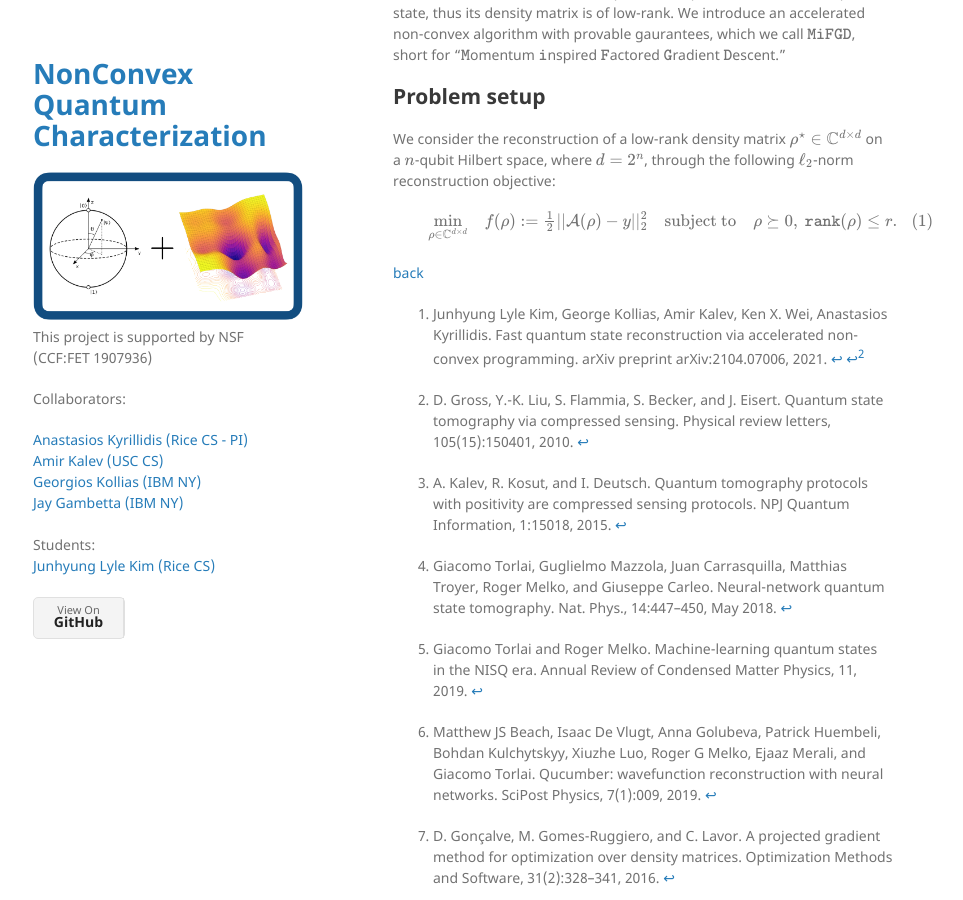
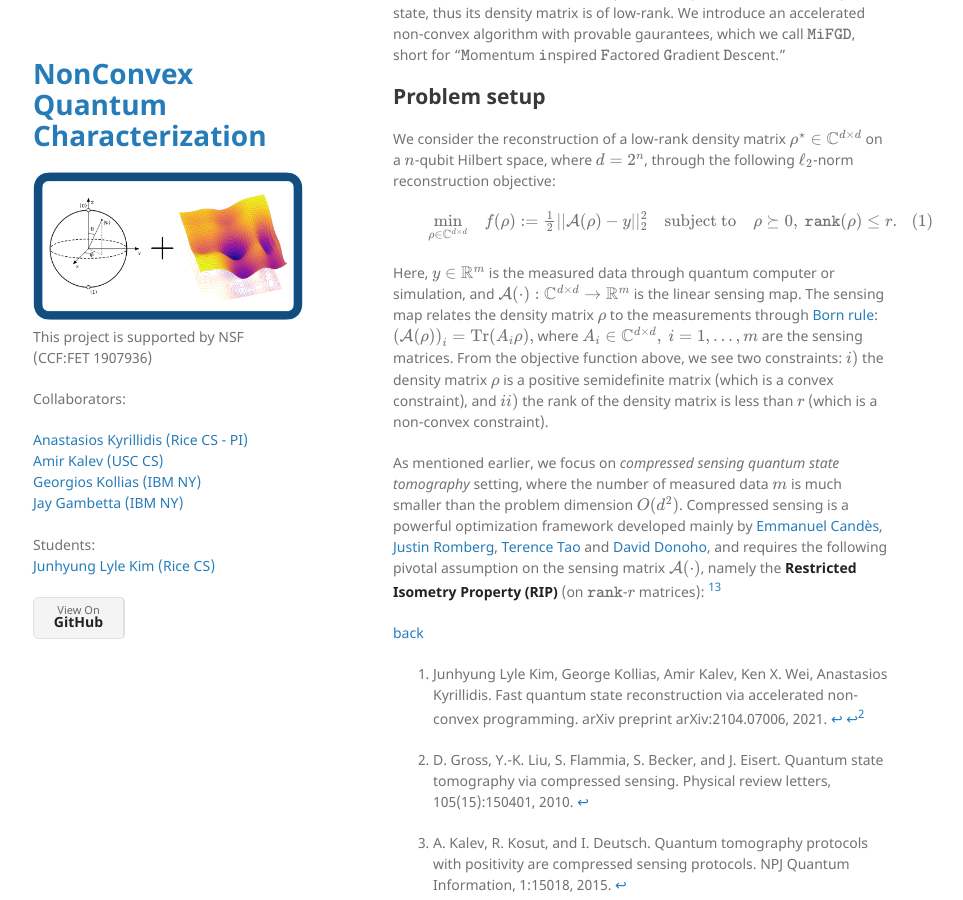
Before and after one commit to akyrillidis/nonconvex-qst, a Jekyll site: the page built from MiFGD.md, in a window 1280 px wide and 900 px high, scrolled down 1182 px. Shown: the whole window, without its empty margins (177-1140 px from the left). Built offline with Jekyll 4.4.1, drawn with Linux system fonts in a browser that asks for light colours; formulas are drawn with MathJax 3; some of the changed text lies outside the part shown.

Commit message:
Update MiFGD.md

```diff
--- a/MiFGD.md
+++ b/MiFGD.md
@@ -37,6 +37,13 @@ We consider the reconstruction of a low-rank density matrix $$\rho^\star \in \ma
 \text{subject to} \quad \rho \succeq 0, ~\texttt{rank}(\rho) \leq r.
 \end{align}
 
+Here, $$y \in \mathbb{R}^m$$ is the measured data through quantum computer or simulation, and $$\mathcal{A}(\cdot): \mathbb{C}^{d \times d} \rightarrow \mathbb{R}^m$$ is the linear sensing map. The sensing map relates the density matrix $$\rho$$ to the measurements through [Born rule](https://en.wikipedia.org/wiki/Born_rule): $$\left( \mathcal{A}(\rho) \right)_i = \text{Tr}(A_i \rho),$$ where $$A_i \in \mathbb{C}^{d \times d},~i=1, \dots, m$$ are the sensing matrices. From the objective function above, we see two constraints: $$i)$$ the density matrix $$\rho$$ is a positive semidefinite matrix (which is a convex constraint), and $$ii)$$ the rank of the density matrix is less than $$r$$ (which is a non-convex constraint).
+
+As mentioned earlier, we focus on _compressed sensing quantum state tomography_ setting, where the number of measured data $$m$$ is much smaller than the problem dimension $$O(d^2)$$. Compressed sensing is a powerful optimization framework developed mainly by [Emmanuel Candès](https://statweb.stanford.edu/~candes/), [Justin Romberg](https://jrom.ece.gatech.edu/), [Terence Tao](https://www.math.ucla.edu/~tao/) and [David Donoho](https://web.stanford.edu/dept/statistics/cgi-bin/donoho/), and requires the following pivotal assumption on the sensing matrix $$\mathcal{A}(\cdot)$$, namely the **Restricted Isometry Property (RIP)** (on $$\texttt{rank}$$-$$r$$ matrices): [^recht2010guaranteed]
+
+
+
+
 [^gross2010quantum]: D. Gross, Y.-K. Liu, S. Flammia, S. Becker, and J. Eisert. Quantum state tomography via compressed sensing. Physical review letters, 105(15):150401, 2010.
 
 [^kalev2015quantum]: A. Kalev, R. Kosut, and I. Deutsch. Quantum tomography protocols with positivity are compressed sensing protocols. NPJ Quantum Information, 1:15018, 2015.
```
